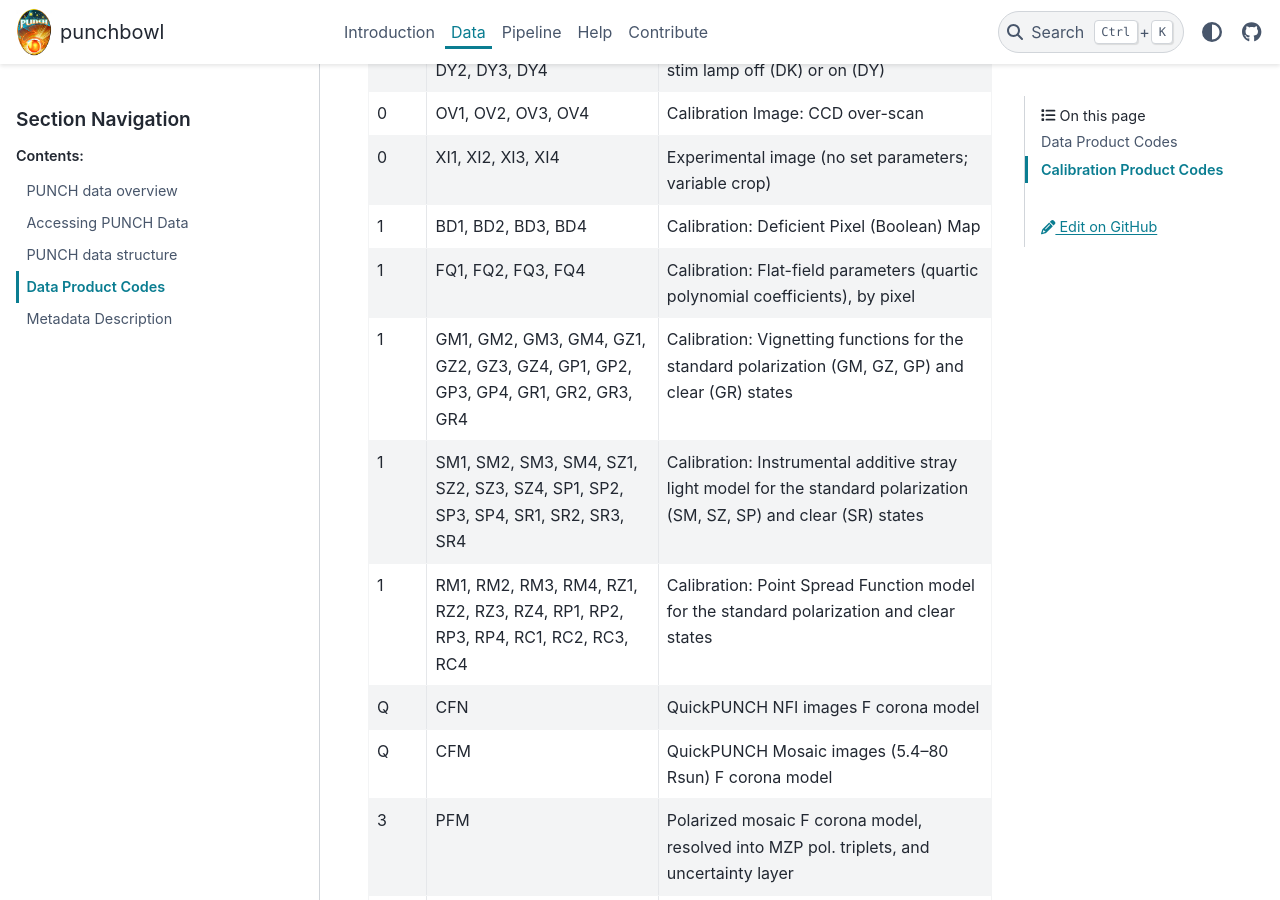
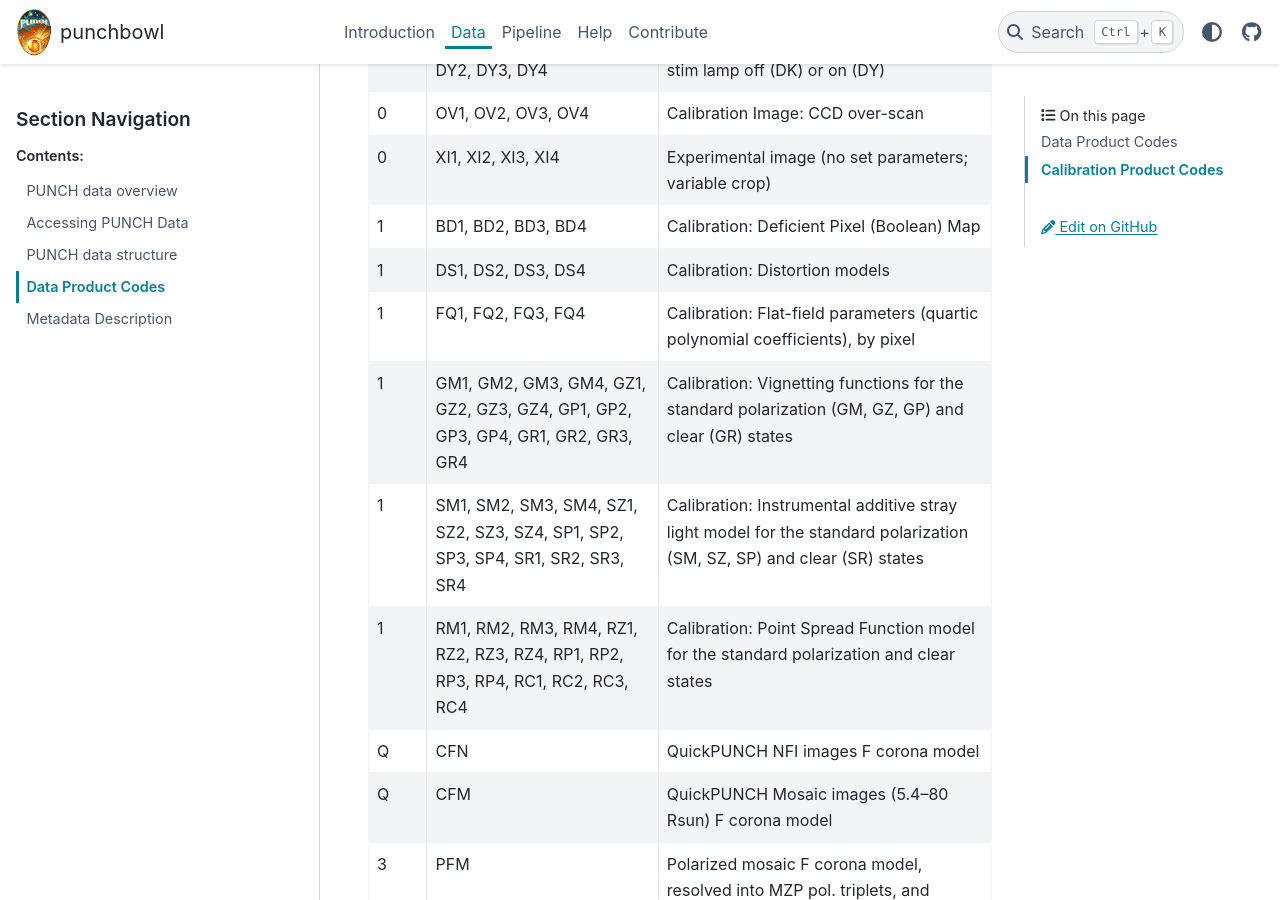
Before and after one commit to raphael-attie/punchbowl, a Sphinx documentation site: the page built from docs/data/data_codes.rst, in a window 1280 px wide and 900 px high, scrolled down 2209 px. Built offline with Sphinx 7.4.7 and the PyData theme 0.15.4, drawn with Linux system fonts in a browser that asks for light colours; pages that are not in the unit, such as notebooks, are missing from menus.

Commit message:
Adds DS to product code table

```diff
--- a/docs/data/data_codes.rst
+++ b/docs/data/data_codes.rst
@@ -102,6 +102,9 @@ Calibration Product Codes
      - BD1, BD2, BD3, BD4
      - Calibration: Deficient Pixel (Boolean) Map
    * - 1
+     - DS1, DS2, DS3, DS4
+     - Calibration: Distortion models
+   * - 1
      - FQ1, FQ2, FQ3, FQ4
      - Calibration: Flat-field parameters (quartic polynomial coefficients), by pixel
    * - 1
```
